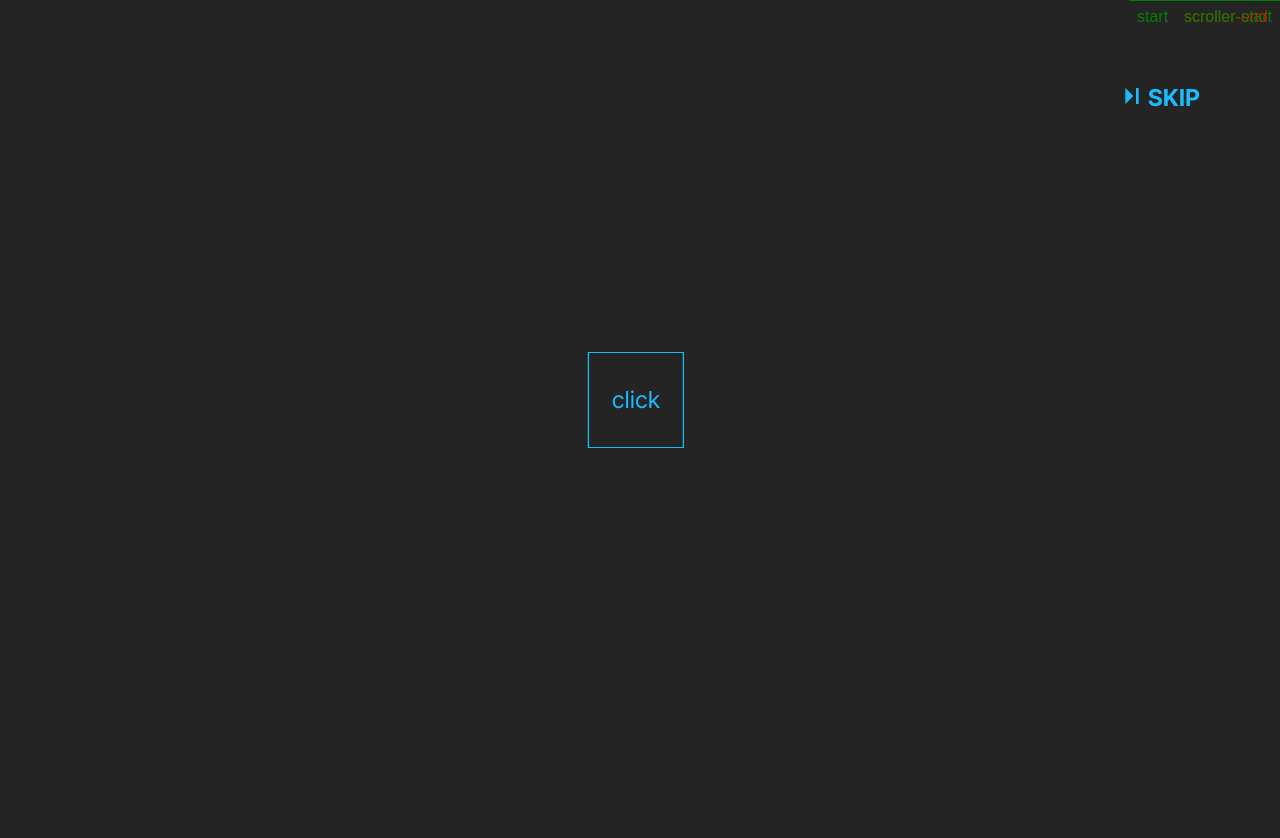
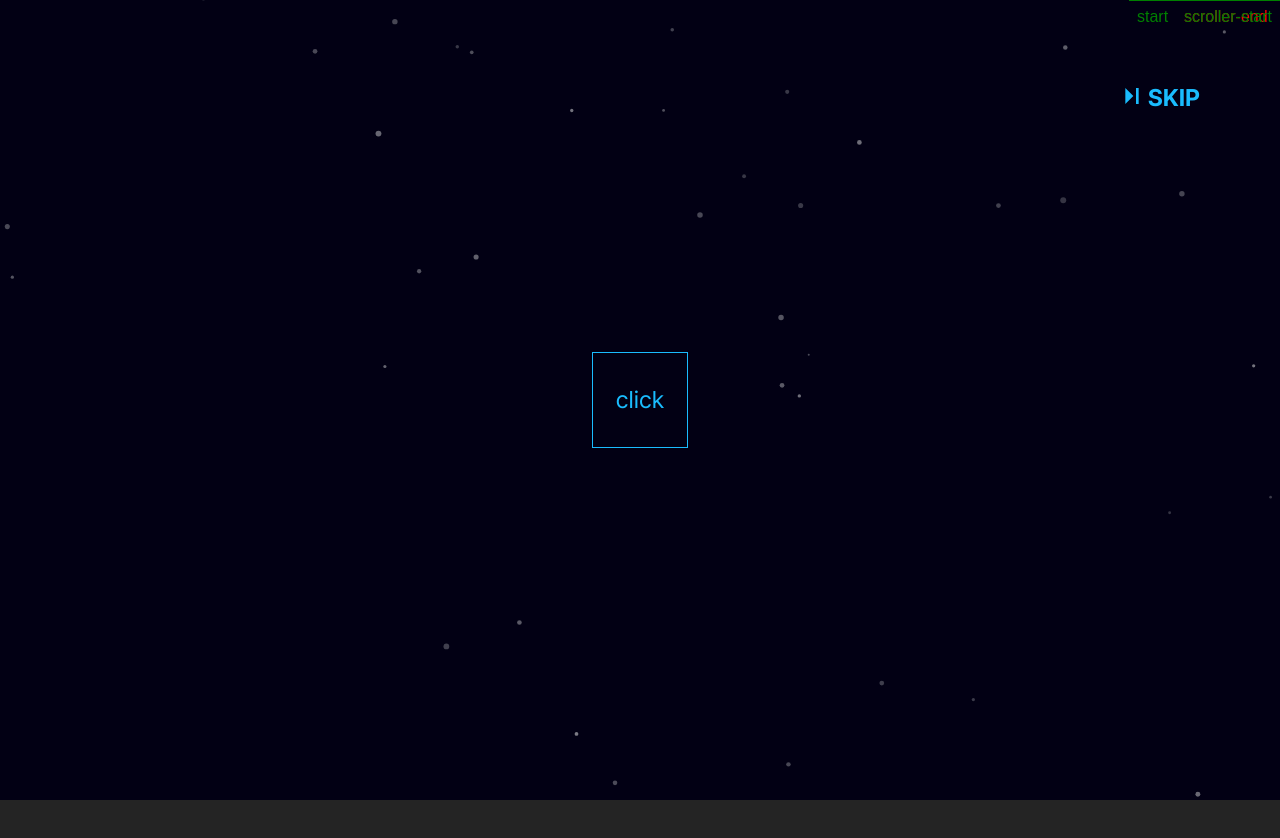
Before and after one commit to seharuem/lhn_portfolio, a React (Vite) app: page / in a window 1280 px wide. Shown: the top 838 px of the page. Built offline with nearby package versions, Linux system fonts and the light colour scheme.

Commit message:
파티클 배경 이펙트 추가

```diff
--- a/package.json
+++ b/package.json
@@ -14,10 +14,13 @@
 	"dependencies": {
 		"@gsap/react": "^2.1.2",
 		"@tailwindcss/vite": "^4.1.17",
+		"@tsparticles/react": "^3.0.0",
+		"@tsparticles/slim": "^3.9.1",
 		"framer-motion": "^12.23.25",
 		"gsap": "^3.14.2",
 		"react": "^19.2.0",
 		"react-dom": "^19.2.0",
+		"react-responsive": "^10.0.1",
 		"styled-components": "^6.1.19",
 		"tailwindcss": "^4.1.17",
 		"zustand": "^5.0.9"
--- a/src/App.css
+++ b/src/App.css
@@ -6,7 +6,7 @@
 }
 
 :root {
-	--bg: #242424;
+	--bg: #020014;
 	--main: #1abcfe;
 	--mainGD: linear-gradient(var(--main), #1abcfe40, var(--main));
 }
--- a/src/App.jsx
+++ b/src/App.jsx
@@ -2,25 +2,27 @@ import './App.css';
 import { useRef } from 'react';
 import Wheel from './Wheel';
 import { useIntro } from './Intro';
-import { aniTL } from './ani';
 import Shape from './Shape';
 import Page from './Page';
-import { Bg, Scroll, Skip } from './style';
+import { Bg, Skip } from './style/page.style';
+import ParticlesBg from './ParticlesBg';
 
 function App() {
 	Wheel();
 
 	const triggerRef = useRef(null);
-	const { skip, top } = useIntro(triggerRef, aniTL);
+	const { skip, top, setReady } = useIntro(triggerRef);
 
 	return (
 		<>
 			<Bg ref={triggerRef}>
 				<Shape className='test' />
-				<Skip onClick={skip}>SKIP</Skip>
-				<Scroll className='scroll'>scroll</Scroll>
+				<Skip className='skip' onClick={skip}>
+					SKIP
+				</Skip>
 				<Page top={top} />
 			</Bg>
+			<ParticlesBg onReady={setReady} />
 		</>
 	);
 }
--- a/src/Intro.jsx
+++ b/src/Intro.jsx
@@ -1,29 +1,64 @@
-import { useRef } from 'react';
+import { useRef, useEffect } from 'react';
 import gsap from 'gsap';
-import { useGSAP } from '@gsap/react';
 import { ScrollTrigger } from 'gsap/ScrollTrigger';
+import { aniTL, tl1152, tl768 } from './ani';
 
-gsap.registerPlugin(ScrollTrigger, useGSAP);
+gsap.registerPlugin(ScrollTrigger);
 
-export const useIntro = (trigger, ani) => {
+export const useIntro = (trigger) => {
 	const stRef = useRef(null);
+	const readyRef = useRef(false);
+	const mmRef = useRef(null);
 
-	useGSAP(
-		() => {
-			const tl = ani();
+	const createSt = (ani, end = '1000%') => {
+		if (stRef.current) stRef.current.kill();
 
 		stRef.current = ScrollTrigger.create({
 			trigger: trigger.current,
-				end: '+=1000%',
+			end: `+=${end}`,
 			scrub: 1,
 			pin: true,
 			invalidateOnRefresh: true,
-				animation: tl,
+			animation: ani(),
 			markers: true
 		});
-		},
-		{ scope: trigger }
-	);
+	};
+
+	const createScrollTrigger = () => {
+		if (mmRef.current) mmRef.current.revert();
+		mmRef.current = gsap.matchMedia();
+		let mm = mmRef.current;
+
+		mm.add('(min-width: 1152px)', () => createSt(aniTL));
+		mm.add('(min-width: 896px) and (max-width: 1151px)', () => createSt(tl1152));
+		mm.add('(min-width: 768px) and (max-width: 895px)', () => createSt(tl768, '500%'));
+		mm.add('(max-width: 767px)', () => createSt(tl768, '150%'));
+	};
+
+	useEffect(() => {
+		const checkReady = () => {
+			if (readyRef.current) {
+				createScrollTrigger();
+			} else {
+				setTimeout(checkReady, 100);
+			}
+		};
+		checkReady();
+
+		const handleResize = () => {
+			if (readyRef.current && mmRef.current) {
+				mmRef.current.revert();
+				createScrollTrigger();
+			}
+		};
+		window.addEventListener('resize', handleResize);
+
+		return () => {
+			window.removeEventListener('resize', handleResize);
+			if (mmRef.current) mmRef.current.revert();
+			if (stRef.current) stRef.current.kill();
+		};
+	}, []);
 
 	const scroll = (time, top) => {
 		stRef.current?.animation.progress(time);
@@ -33,5 +68,8 @@ export const useIntro = (trigger, ani) => {
 	const skip = () => scroll(1, window.innerHeight * 10);
 	const top = () => scroll(0, 0);
 
-	return { skip, top };
+	const setReady = () => {
+		readyRef.current = true;
 	};
+	return { skip, top, setReady };
+};
--- a/src/Page.jsx
+++ b/src/Page.jsx
@@ -1,8 +1,9 @@
-import { Bg, Card, Top } from './style';
+import { Bg, Card, Top } from './style/page.style';
 
 export default function Page({ top }) {
 	return (
 		<Bg className='page z-30'>
+			<h2 className='absolute left-20 top-20 text-2xl font-bold text-(--main)'>PORTFOLIO</h2>
 			<div className='flex'>
 				<Card>
 					<div className='absolute z-10'></div>
--- /dev/null
+++ b/src/ParticlesBg.jsx
@@ -0,0 +1,38 @@
+import Particles, { initParticlesEngine } from '@tsparticles/react';
+import { loadSlim } from '@tsparticles/slim';
+import { useEffect, useMemo, useState } from 'react';
+
+export default function ParticlesBg({ onReady }) {
+	const [init, setInit] = useState(false);
+
+	useEffect(() => {
+		initParticlesEngine(async (engine) => {
+			await loadSlim(engine);
+		}).then(() => setInit(true));
+	}, []);
+
+	const options = useMemo(
+		() => ({
+			background: { color: { value: '#020014' } },
+			fpsLimit: 30,
+			particles: {
+				color: { value: '#ffffff' },
+				move: { enable: true, speed: 0.2 },
+				number: { density: { enable: true }, value: 80 },
+				opacity: { value: { min: 0.2, max: 0.5 } },
+				shape: { type: 'circle' },
+				size: { value: { min: 1, max: 3 } }
+			},
+			detectRetina: false
+		}),
+		[]
+	);
+
+	const particlesLoaded = () => onReady();
+
+	if (!init) return null;
+
+	return (
+		<Particles id='tsparticles' particlesLoaded={particlesLoaded} options={options} className='fixed inset-0 -z-1' />
+	);
+}
--- a/src/Shape.jsx
+++ b/src/Shape.jsx
@@ -1,5 +1,5 @@
 import { button } from 'framer-motion/client';
-import { Text, Name, Box, Circle, CircleLine } from './style';
+import { Text, Name, Box, Circle, CircleLine, Scroll } from './style/intro.style';
 
 const name = ['이', '하', '늘'];
 const box = ['lt', 'rt', 'lb', 'rb'];
@@ -16,9 +16,9 @@ export default function Shape() {
 			<Text id='hello' className='left-[100px] top-[100px]'>
 				안녕하세요.
 			</Text>
-			<Text id='textBox' className='z-30'>
+			<Text id='textBox' className='w-97 z-30'>
 				<div className='text1'>웹 퍼블리셔</div>
-				<div id='nameBox' className='flex gap-5 justify-center'>
+				<div className='namebox flex gap-5 justify-center'>
 					<Name as={button} onClick={click} className='absolute click z-10'>
 						click
 					</Name>
@@ -28,21 +28,20 @@ export default function Shape() {
 						</Name>
 					))}
 				</div>
-				<div className='text2 translate-y-2'>입니다.</div>
+				<div className='text2 translate-y-2'>입니다</div>
 			</Text>
 			{box.map((b) => (
 				<Box key={b} className={b}></Box>
 			))}
 			<CircleLine>
 				{num.map((n) => (
-					<>
-						<Circle key={`c${n}`} className={`circle c${n}`}>
-							<div className='cl' />
-						</Circle>
-					</>
+					<Circle key={`c${n}`} className={`circle c${n}`}>
+						<div className='cl' />
+					</Circle>
 				))}
-				<div className='line w-[2px] h-full bg-(--main) z-10' />
+				<div className='line w-0.5 h-full bg-(--main) z-10' />
 			</CircleLine>
+			<Scroll className='scroll'>scroll</Scroll>
 		</>
 	);
 }
--- a/src/ani.js
+++ b/src/ani.js
@@ -3,14 +3,14 @@ import gsap from 'gsap';
 export const aniTL = () => {
 	const tl = gsap.timeline({ defaults: { duration: 0.2 } });
 
-	tl.to('.click', { opacity: 0 })
+	tl.set(['.click', '.line', '.circle'], { visibility: 'visible' })
+		.to('.click', { opacity: 0 })
 		.from('#name1', { xPercent: 100, x: '1.25rem' }, '<')
 		.from('#name3', { xPercent: -100, x: '-1.25rem' }, '<')
 		.to('.name', { boxShadow: '0 0 5px var(--main)' }, '<')
 		.fromTo('.scroll', { opacity: 0, yPercent: -100 }, { opacity: 1, yPercent: 0 }, '<')
 		.set('.click', { visibility: 'hidden' }, '<0.01')
-		.from('#nameBox', { xPercent: -7 })
-		.from('.lt', { xPercent: 100, yPercent: 100, opacity: 0 }, '<')
+		.from('.lt', { xPercent: 100, yPercent: 100, opacity: 0 })
 		.from('.rt', { xPercent: -100, yPercent: 100, opacity: 0 }, '<')
 		.from('.lb', { xPercent: 100, yPercent: -100, opacity: 0 }, '<')
 		.from('.rb', { xPercent: -100, yPercent: -100, opacity: 0 }, '<')
@@ -34,7 +34,77 @@ export const aniTL = () => {
 		.to('.cl', { rotate: 90 })
 		.to('.circle', { background: 'var(--mainGD)' })
 		.to(['#hello', '#textBox', '.circleLine', '.box'], { opacity: 0, duration: 0.4 })
-		.from('.page', { clipPath: 'inset(0 100%)', duration: 0.4 }, '<');
+		.from('.page', { clipPath: 'inset(0 100%)', duration: 0.4 }, '<')
+		.to('.skip', { clipPath: 'inset(0 0 0 100%)' }, '<0.2');
 
 	return tl;
 };
+
+export const tl1152 = () => {
+	const tl = gsap.timeline({ defaults: { duration: 0.2 } });
+
+	tl.set(['.click', '.line', '.circle'], { visibility: 'visible' })
+		.to('.click', { opacity: 0 })
+		.from('#name1', { yPercent: 100, y: '1.25rem' }, '<')
+		.from('#name3', { yPercent: -100, y: '-1.25rem' }, '<')
+		.to('.name', { boxShadow: '0 0 5px var(--main)' }, '<')
+		.fromTo('.scroll', { opacity: 0, yPercent: -100 }, { opacity: 1, yPercent: 0 }, '<')
+		.set('.click', { visibility: 'hidden' }, '<0.01')
+		.from('.lt', { xPercent: 100, yPercent: 100, opacity: 0 })
+		.from('.rt', { xPercent: -100, yPercent: 100, opacity: 0 }, '<')
+		.from('.lb', { xPercent: 100, yPercent: -100, opacity: 0 }, '<')
+		.from('.rb', { xPercent: -100, yPercent: -100, opacity: 0 }, '<')
+		.fromTo(
+			'#textBox',
+			{ right: '50%', bottom: '50%', xPercent: 50, yPercent: 50 },
+			{ right: '100px', bottom: '100px', xPercent: 0, yPercent: 0 },
+			'<'
+		)
+		.from('#hello', { clipPath: 'inset(0 100% 0 0)' })
+		.from('.text1', { clipPath: 'inset(100% 0 0)' }, '<')
+		.from('.text2', { clipPath: 'inset(0 0 100%)' }, '<')
+		.to('.name', { color: 'var(--main)' })
+		.from('.circle', { opacity: 0 }, '<')
+		.from('.line', { clipPath: 'inset(50% 0)' })
+		.to('.scroll', { opacity: 0, yPercent: 50 }, '<')
+		.to('.c1', { top: 0, yPercent: 0 }, '<')
+		.to('.c2', { top: 'initial', bottom: 0, yPercent: 0 }, '<')
+		.to('.c1', { top: '50%', yPercent: -50 })
+		.to('.c2', { bottom: '50%', yPercent: 50 }, '<')
+		.to('.cl', { rotate: 90 })
+		.to('.circle', { background: 'var(--mainGD)' })
+		.to(['#hello', '#textBox', '.circleLine', '.box'], { opacity: 0, duration: 0.4 })
+		.from('.page', { clipPath: 'inset(0 100%)', duration: 0.4 }, '<')
+		.to('.skip', { clipPath: 'inset(0 0 0 100%)' }, '<0.2');
+
+	return tl;
+};
+
+export const tl768 = () => {
+	const tl = gsap.timeline();
+
+	tl.set(['.click', '.line', '.circle'], { visibility: 'hidden' })
+		.set('.scroll', { opacity: 1, yPercent: 0 })
+		.from('#name1', { yPercent: 100, y: '1.25rem' })
+		.from('#name3', { yPercent: -100, y: '-1.25rem' }, '<')
+		.to('.name', { boxShadow: '0 0 5px var(--main)' }, '<')
+		.from('.lt', { xPercent: 100, yPercent: 100, opacity: 0 })
+		.from('.rt', { xPercent: -100, yPercent: 100, opacity: 0 }, '<')
+		.from('.lb', { xPercent: 100, yPercent: -100, opacity: 0 }, '<')
+		.from('.rb', { xPercent: -100, yPercent: -100, opacity: 0 }, '<')
+		.fromTo(
+			'#textBox',
+			{ right: '50%', bottom: '50%', xPercent: 50, yPercent: 50 },
+			{ right: '100px', bottom: '100px', xPercent: 0, yPercent: 0 },
+			'<'
+		)
+		.from('#hello', { clipPath: 'inset(0 100% 0 0)' })
+		.from('.text1', { clipPath: 'inset(100% 0 0)' }, '<')
+		.from('.text2', { clipPath: 'inset(0 0 100%)' }, '<')
+		.to('.name', { color: 'var(--main)' })
+		.to(['#hello', '#textBox', '.box', '.scroll'], { opacity: 0 })
+		.from('.page', { clipPath: 'inset(100% 0)' }, '<')
+		.to('.skip', { clipPath: 'inset(0 0 0 100%)' }, '<');
+
+	return tl;
+};
--- a/src/store/scrollStore.js
+++ b/src/store/scrollStore.js
@@ -1,5 +1,40 @@
-import { create } from "zustand";
+import gsap from 'gsap';
+import { ScrollTrigger } from 'gsap/ScrollTrigger';
+import { create } from 'zustand';
+import { aniTL, tl1152, tl768 } from '../ani';
 
-export const scrollStore = create((set) => {
+gsap.registerPlugin(ScrollTrigger);
 
-})
+const createSt = (trigger, ani, end = '1000%') => {
+	ScrollTrigger.getAll().forEach((st) => st.kill());
+
+	return ScrollTrigger.create({
+		trigger: trigger,
+		end: `+=${end}`,
+		scrub: 1,
+		pin: true,
+		invalidateOnRefresh: true,
+		animation: ani(),
+		markers: true
+	});
+};
+
+export const useScrollStore = create((set, get) => ({
+	ready: false,
+	mmRef: null,
+
+	setReady: () => set({ ready: true }),
+
+	createTrigger: (t) => {
+		if (!get().ready) return;
+		if (get().mmRef) get().mmRef.revert();
+
+		const mm = gsap.matchMedia();
+		mm.add('(min-width: 1152px)', () => createSt(t, aniTL));
+		mm.add('(min-width: 896px) and (max-width: 1151px)', () => createSt(t, tl1152));
+		mm.add('(min-width: 768px) and (max-width: 895px)', () => createSt(t, tl768, '500%'));
+		mm.add('(max-width: 767px)', () => createSt(t, tl768, '150%'));
+
+		set({ mmRef: mm });
+	}
+}));
--- a/src/style.js
+++ b/src/style/intro.style.js
@@ -1,8 +1,4 @@
 import styled, { keyframes } from 'styled-components';
-
-export const Bg = styled.div.attrs({
-	className: 'w-full min-w-7xl h-screen flex flex-col items-center justify-center relative overflow-hidden bg-(--bg)'
-})``;
 
 export const Box = styled.div.attrs({
 	className: 'box size-29 border-solid border-(--main)'
@@ -40,13 +36,29 @@ export const Box = styled.div.attrs({
 		width: 6rem;
 		height: 6rem;
 	}
+	@media (max-width: 1152px) {
+		width: 5rem;
+		height: 5rem;
+	}
 `;
 
 export const Text = styled.div.attrs({
-	className: 'flex flex-col gap-10 items-end absolute break-keep text-8xl w-max'
+	className: 'flex flex-col gap-10 items-end absolute break-keep text-8xl whitespace-pre'
 })`
 	@media (max-width: 1400px) {
 		font-size: 5rem;
+		&#textBox {
+			width: calc(var(--spacing) * 82);
+		}
+	}
+	@media (max-width: 1152px) {
+		font-size: 4rem;
+		&#textBox {
+			gap: 1.25rem;
+			width: max-content;
+			height: calc(var(--spacing) * 70);
+			writing-mode: vertical-rl;
+		}
 	}
 `;
 
@@ -67,9 +79,13 @@ export const Name = styled(Box).attrs({
 		font-size: 1.5rem;
 		color: var(--main);
 		animation: ${shadow} 0.6s alternate infinite;
+		writing-mode: horizontal-tb;
 	}
 	&.click:hover ~ &#name2 {
 		rotate: 45deg;
+	}
+	@media (max-width: 1152px) {
+		padding-top: 0.4rem;
 	}
 `;
 
@@ -90,7 +106,7 @@ export const Circle = styled.div.attrs({
 		position: absolute;
 		inset: 25%;
 		border-radius: 50%;
-		background: #242424;
+		background: var(--bg);
 		border: inherit;
 		box-shadow: inherit;
 	}
@@ -106,38 +122,6 @@ export const Circle = styled.div.attrs({
 	}
 	&.c2 {
 		clip-path: inset(0 0 0 50%);
-	}
-`;
-
-const skip = keyframes`
-to {translate: -8px -2px}`;
-
-export const Skip = styled.button.attrs({
-	type: 'button',
-	className: 'absolute top-20 right-20 text-(--main) font-bold flex items-center'
-})`
-	font-size: 24px;
-	&::before {
-		content: '';
-		height: 32px;
-		aspect-ratio: 1;
-		background: url('./skip.svg') center / contain no-repeat;
-		translate: 0 -2px;
-	}
-	&:hover::before {
-		animation: ${skip} 0.3s ease-out alternate infinite;
-	}
-`;
-
-export const Top = styled.button.attrs({
-	type: 'button',
-	className: 'absolute z-30 bottom-20 right-20 size-10 rounded-full bg-(--main) text-(--bg) font-extrabold pt-1 pl-0.5'
-})`
-	border: 2px solid var(--main);
-	transition: background-color 0.2s ease-out, color 0.2s ease-out;
-	&:hover {
-		background-color: var(--bg);
-		color: var(--main);
 	}
 `;
 
@@ -163,18 +147,9 @@ export const Scroll = styled.div.attrs({
 		box-shadow: inherit;
 		animation: ${tok} 0.6s ease-out alternate infinite;
 	}
-`;
 
-export const Card = styled.div.attrs({
-	className: 'w-80 h-100 relative'
-})`
-	background: var(--main);
-	clip-path: polygon(10% 0%, 100% 0%, 90% 100%, 0% 100%);
-	&::before {
-		content: '';
-		position: absolute;
-		inset: 2px;
-		background: var(--bg);
-		clip-path: inherit;
+	@media (max-width: 1152px) {
+		left: 6rem;
+		bottom: 5rem;
 	}
 `;
--- /dev/null
+++ b/src/style/page.style.js
@@ -0,0 +1,55 @@
+import styled, { keyframes } from 'styled-components';
+
+export const Bg = styled.div.attrs({
+	className: 'w-full h-screen flex flex-col items-center justify-center relative overflow-hidden'
+})`
+	@media (max-width: 768px) {
+		height: 100dvh;
+	}
+`;
+
+const skip = keyframes`
+to {translate: -8px -2px}`;
+
+export const Skip = styled.button.attrs({
+	type: 'button',
+	className: 'absolute top-20 right-20 text-(--main) font-bold flex items-center'
+})`
+	font-size: 24px;
+	&::before {
+		content: '';
+		height: 32px;
+		aspect-ratio: 1;
+		background: url('./skip.svg') center / contain no-repeat;
+		translate: 0 -2px;
+	}
+	&:hover::before {
+		animation: ${skip} 0.3s ease-out alternate infinite;
+	}
+`;
+
+export const Top = styled.button.attrs({
+	type: 'button',
+	className: 'absolute z-30 bottom-20 right-20 size-10 rounded-full bg-(--main) text-(--bg) font-extrabold pt-1 pl-0.5'
+})`
+	border: 2px solid var(--main);
+	transition: background-color 0.2s ease-out, color 0.2s ease-out;
+	&:hover {
+		background-color: var(--bg);
+		color: var(--main);
+	}
+`;
+
+export const Card = styled.div.attrs({
+	className: 'w-80 h-100 relative'
+})`
+	background: var(--main);
+	clip-path: polygon(10% 0%, 100% 0%, 90% 100%, 0% 100%);
+	&::before {
+		content: '';
+		position: absolute;
+		inset: 2px;
+		background: var(--bg);
+		clip-path: inherit;
+	}
+`;
```
Also changed, not shown: src/Wheel.jsx (+8 -2 lines), 1 other file (tests, documents, lock files or other folders). Lines whose indentation alone changed are shown as unchanged.
